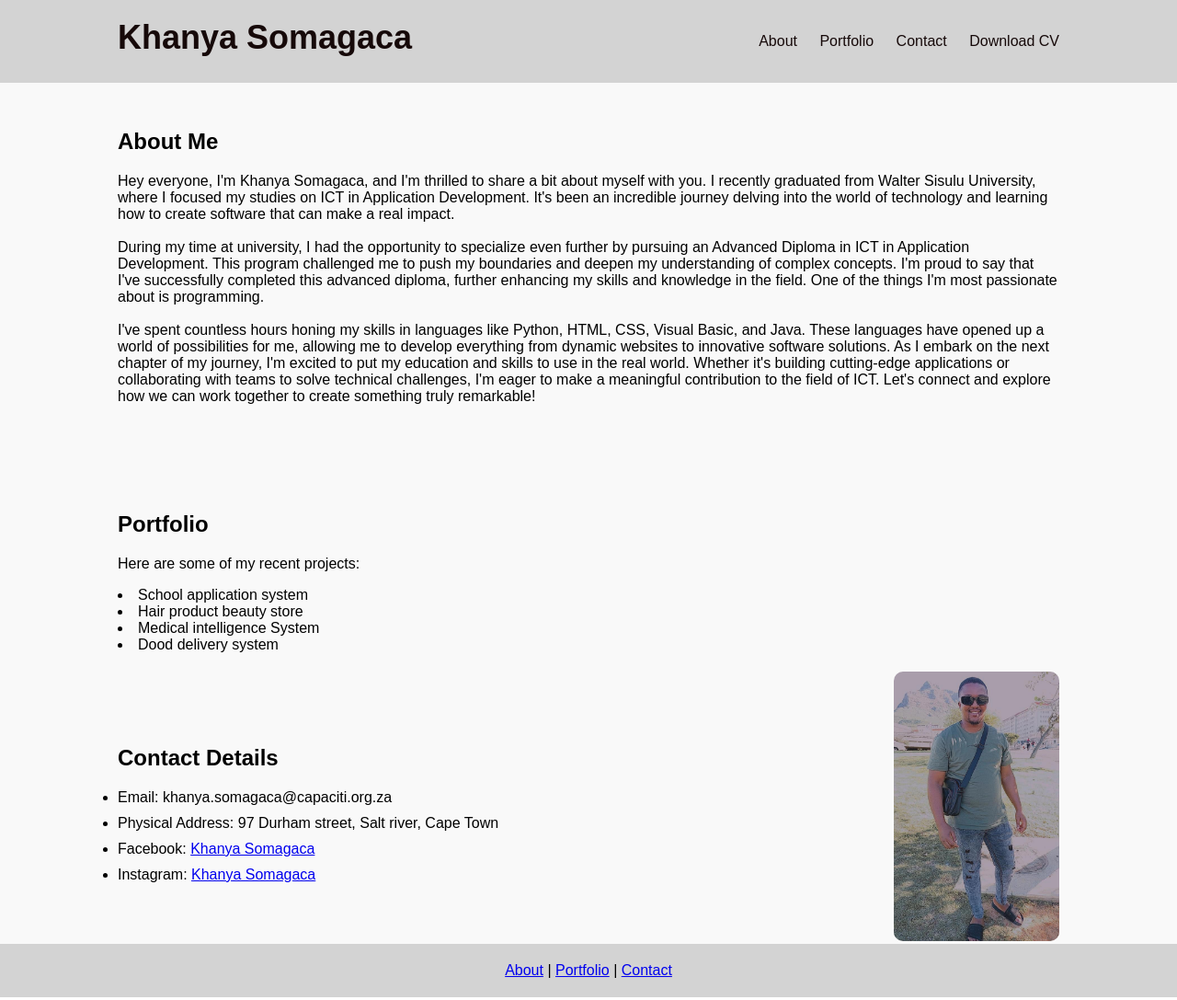
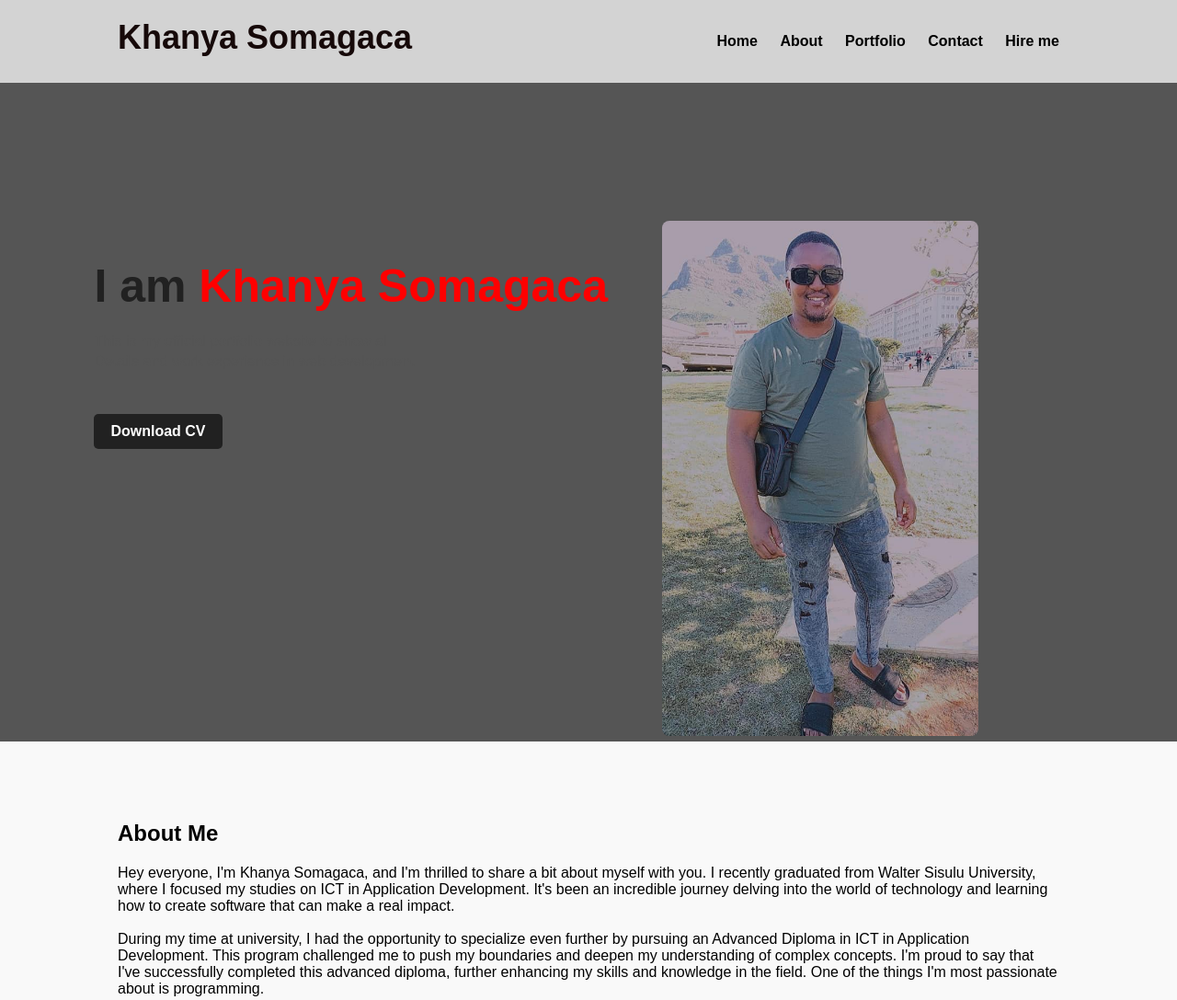
Before and after one commit to Kheyda/Portfolio, a plain HTML site: page Portfolio/portfolio.html in a window 1280 px wide. Shown: the top 1087 px of the page at 92% size. Drawn offline with Linux system fonts and the light colour scheme.

Commit message:
Add files via upload

```diff
--- a/Portfolio/portfolio.html
+++ b/Portfolio/portfolio.html
@@ -4,6 +4,7 @@
     <meta charset="UTF-8">
     <meta name="viewport" content="width=device-width, initial-scale=1.0">
     <title>Khanya Somagaca Portfolio</title>
+
     <style>
         body {
             margin: 0;
@@ -13,7 +14,7 @@
         header {
             background-color: lightgrey;
             padding: 20px 0;
-            overflow: hidden; /* Clear floats */
+            overflow: hidden;
         }
 
         .container {
@@ -45,6 +46,8 @@
         nav ul li a {
             color: #160909;
             text-decoration: none;
+            color: black;
+            font-weight: bold;
         }
 
         section {
@@ -82,7 +85,32 @@
             display: flex;
             justify-content: center;
         }
-
+        .detel{
+    margin-left: 8%;
+    margin-top: 15%;
+}
+.detel h1{
+    font-size: 50px;
+    color: #212121;
+    margin-bottom: 20px;
+}
+span{
+   color: red
+}
+.detel p{
+  color: #555;
+  line-height: 22px;
+}
+.detel a{
+    background: #212121;
+    padding: 10px 18px;
+    text-decoration: none;
+    font-weight: bold;
+    color: #fff;
+    display: inline-block;
+    margin: 30px 0;
+    border-radius: 5px;
+}
         #scrollToTop {
             display: none;
             position: fixed;
@@ -97,7 +125,38 @@
         #scrollToTop:hover {
             background-color: #999;
         }
+        nav ul li a:hover{
+    color: blue;
+
+}
+.images{
+    width: 45%;
+    height: 70%;
+    position: absolute;
+    bottom: 0;
+    right: 100px;
+}
+.images img{
+    height: 100%;
+    position: absolute;
+    left: 50%;
+    bottom: 0;
+    transform: translate(-50%);
+    transition: bottom 1s, left 1s;
+    border-radius: 8px;
+}
+.images:hover .logo{
+    bottom: 40px;
+}
+.images:hover .me{
+    left: 45%;
+}
+body{
+    background-color: #555;
+}
+
         </style>
+
 </head>
 <body>
     <header>
@@ -105,17 +164,32 @@
             <h1>Khanya Somagaca</h1>
             <nav>
                 <ul>
+                    <li><a href="#home">Home</a></li>
                     <li><a href="#about">About</a></li>
                     <li><a href="#portfolio">Portfolio</a></li>
                     <li><a href="#contact">Contact</a></li>
-                    <li><a href="khanya_cv.pdf" download>Download CV</a></li>
+                    <li><a href="#portfolio">Hire me</a></li>
                 </ul>
             </nav>
         </div>
     </header>
 
+    <div class="detel">
+        <h1>
+            I am <span> Khanya Somagaca</span></h1>
+            <p>This is my official portfolio website to show all
+                <br> Details and work experience in web development
+            </p>
+            <a href="khanya_cv.pdf" download>Download CV</a>
+    </div>
+    <br><br> <br><br><br><br><br><br><br><br><br><br><br><br>
+    <div class = "images">
+        <img src="images/me.jpg" class = "me">
+    </div>
+    <br><br>
     <section id="about">
         <div class="container">
+            <br><br>
             <h2>About Me</h2>
             <p>Hey everyone, I'm Khanya Somagaca, and I'm thrilled to share a bit about myself with you. I recently graduated from Walter Sisulu University, where I focused my studies on ICT in Application Development. It's been an incredible journey delving into the world of technology and learning how to create software that can make a real impact.
 
@@ -135,7 +209,7 @@
             <li>Hair product beauty store</li>
             <li>Medical intelligence System</li>
             <li>Dood delivery system</li>
-            <img id="instagramImg" src="images/me.jpg" alt="picture">
+
 
             <!-- Include images or descriptions of projects -->
         </div>
@@ -155,15 +229,17 @@
 
     <footer>
 
+            <a href="#home">Home</a> |
             <a href="#about">About</a> |
             <a href="#portfolio">Portfolio</a> |
             <a href="#contact">Contact</a>
+            <a href="#portfolio">Hire me</a> |
 
     </footer>
 
     <div id="scrollToTop" onclick="scrollToTop()">↑</div>
 
-    <script>
+   <!--<script>
         window.onscroll = function() {scrollFunction()};
 
         function scrollFunction() {
@@ -178,6 +254,6 @@
             document.body.scrollTop = 0; // For Safari
             document.documentElement.scrollTop = 0; // For Chrome, Firefox, IE and Opera
         }
-    </script>
+    </script>-->
 </body>
 </html>
--- /dev/null
+++ b/Portfolio/portfolio2.html
@@ -0,0 +1,33 @@
+<!DOCTYPE html>
+<html lang="en">
+<head>
+    <meta charset="UTF-8">
+    <meta name="viewport" content="width=device-width, initial-scale=1.0">
+    <title>Personal Portfolio</title>
+    <link rel="stylesheet" href="style.css">
+<body>
+    <div class="hero">
+        <nav>
+            <img src="imagpes/8922.jpg" class="Logo">
+            <ul>
+                <li><a href="#">Home</a></li>
+                <li><a href="#">About</a></li>
+                <li><a href="#">Portfolio</a></li>
+                <li><a href="#">Hire Me</a></li>
+            </ul>
+        </nav>
+        <div class="detel">
+            <h1>
+                I am <span> Khanya Somagaca</span></h1>
+                <p>This is my official portfolio website to show all
+                    <br> Details and work experience in web development
+                </p>
+                <a href="#">Download CV</a>
+        </div>
+        <div class = "images">
+            <img src="images/8j22.jpg" class = "logo">
+            <img src="images/me.jpg" class = "me">
+        </div>
+    </div>
+</body>
+</html>
--- /dev/null
+++ b/Portfolio/style.css
@@ -0,0 +1,83 @@
+*{
+    margin: 0;
+    padding: 0;
+    font-family: sans-serif;
+}
+.hero{
+    position: relative;
+    width: 100%;
+    height: 100vh;
+    background: white;
+}
+nav{
+    display: flex;
+    width: 84%;
+    margin: auto;
+    padding: 20px 0;
+    align-items: center;
+    justify-content: space-between;
+}
+
+nav ul li{
+    display: inline-block;
+    list-style: none;
+    margin: 10px 20px;
+}
+
+nav ul li a{
+text-decoration: none;
+color: black;
+font-weight: bold;
+}
+
+nav ul li a:hover{
+    color: blue;
+}
+nav{
+    display: flex;
+    width: 84;
+}
+.detel{
+    margin-left: 8%;
+    margin-top: 15%;
+}
+.detel h1{
+    font-size: 50px;
+    color: #212121;
+    margin-bottom: 20px;
+}
+span{
+   color: red
+}
+.detel p{
+  color: #555;
+  line-height: 22px;
+}
+.detel a{
+    background: #212121;
+    padding: 10px 18px;
+    text-decoration: none;
+    font-weight: bold;
+    color: #fff;
+    display: inline-block;
+    margin: 30px 0;
+    border-radius: 5px;
+}
+.images{
+    width: 45%;
+    height: 80%;
+    position: absolute;
+    bottom: 0;
+    right: 100px;
+}
+.images img{
+    height: 100%;
+    position: absolute;
+    left: 50%;
+    bottom: 0;
+    transform: translate(-50%);
+    transition: bottom 1s, left 1s;
+}
+.images:hover .me{
+    left: 45%;
+}
```
Also changed, not shown: Portfolio/images/8922.jpg (added).
